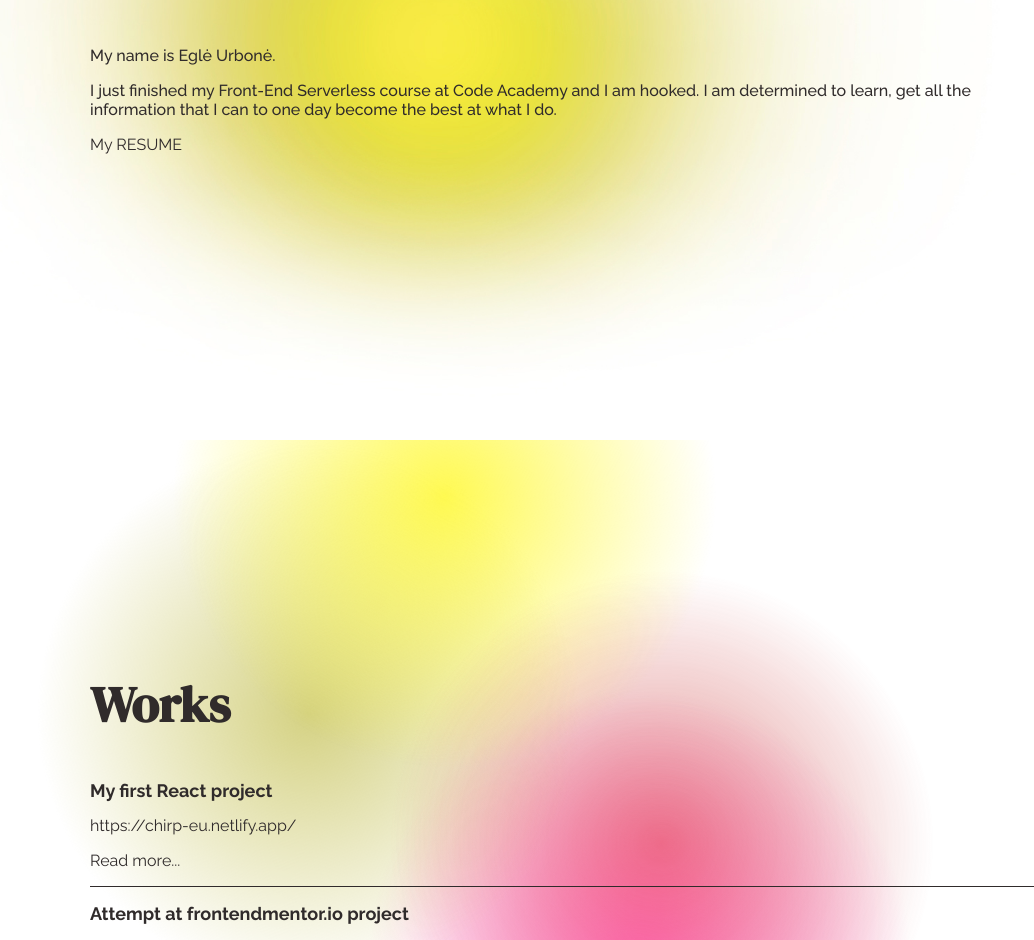
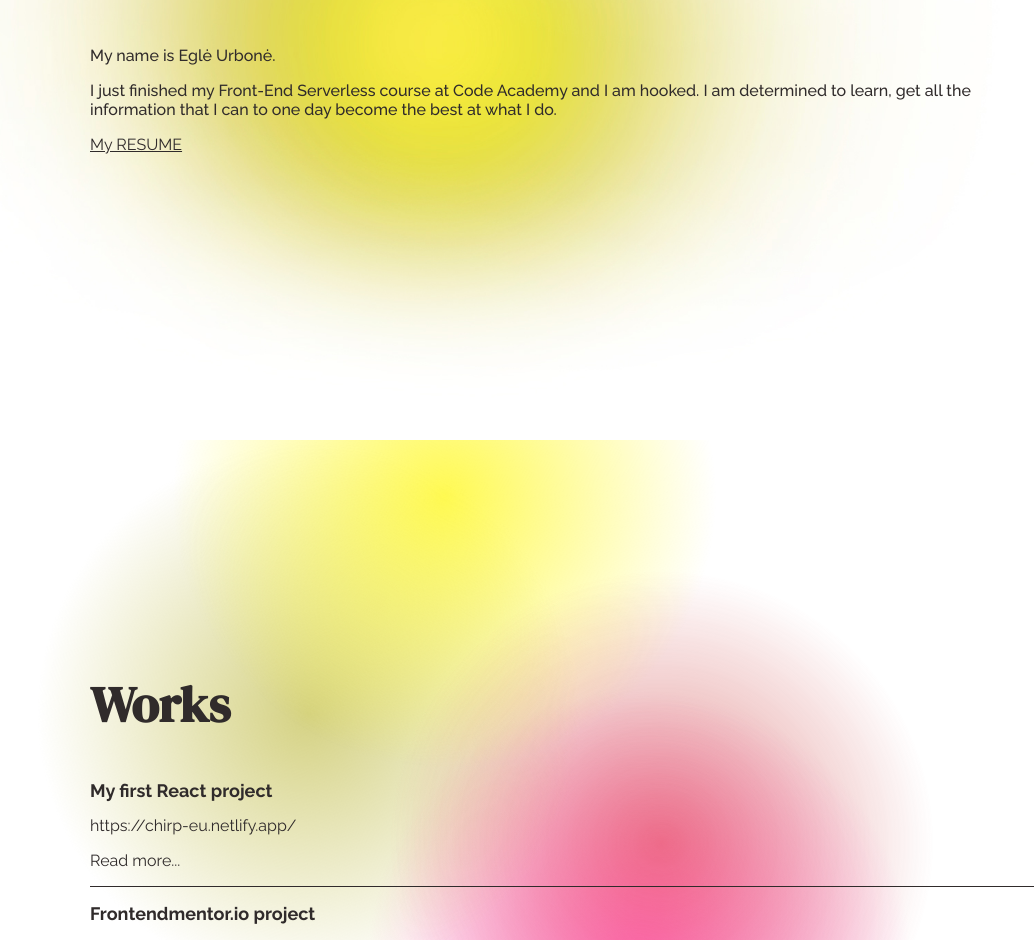
Before and after one commit to EgleUrbone/Mano_portfolio, a React (Vite) app: page / in a window 1280 px wide. Shown: the part 1160-2100 px from the top of the page, without its empty margins (0-1034 px from the left). Built offline with nearby package versions, Linux system fonts and the light colour scheme.

Commit message:
title change, My resume underlined

```diff
--- a/index.html
+++ b/index.html
@@ -10,7 +10,7 @@
   <link
     href="https://fonts.googleapis.com/css2?family=DM+Serif+Display&family=Raleway:ital,wght@0,300;0,400;0,500;0,600;0,700;1,100&display=swap"
     rel="stylesheet">
-  <title>Egle Urbone | Front End</title>
+  <title>Egle Urbone | Profile</title>
 </head>
 
 <body>
--- a/src/components/pages/About.module.css
+++ b/src/components/pages/About.module.css
@@ -5,7 +5,7 @@
   justify-content: center;
   padding-left: 20px;
   padding-right: 20px;
-  background-image: url('/img/Untitle2.jpg');
+  background-image: url('/img/untitle2.jpg');
   background-position: center;
   background-size: cover;
   background-repeat: no-repeat;
@@ -20,6 +20,10 @@
 
 .aboutText {
   font-weight: 500;
+}
+
+.resume {
+  text-decoration: underline;
 }
 
 @media screen and (min-width: 768px) {
--- a/src/components/pages/AboutPage.jsx
+++ b/src/components/pages/AboutPage.jsx
@@ -11,7 +11,7 @@ export default function AboutPage() {
           am hooked. I am determined to learn, get all the information that I
           can to one day become the best at what I do.
         </p>
-        <a href='/img/ManoCV-en.pdf' target="_blank">My RESUME</a>
+        <a className={css.resume} href='/img/ManoCV-en.pdf' target="_blank">My RESUME</a>
       </div>
     </section>
   );
--- a/src/components/pages/data.js
+++ b/src/components/pages/data.js
@@ -7,7 +7,7 @@ export const works = [
   },
   {
     id: 2,
-    title: 'Attempt at frontendmentor.io project',
+    title: 'Frontendmentor.io project',
     text: 'This is a newsletter sign-up form with a success message pop-up',
     url: 'https://www.frontendmentor.io/solutions/newsletter-singup-with-success-message-lb_k3f6EhZ',
   },
```
